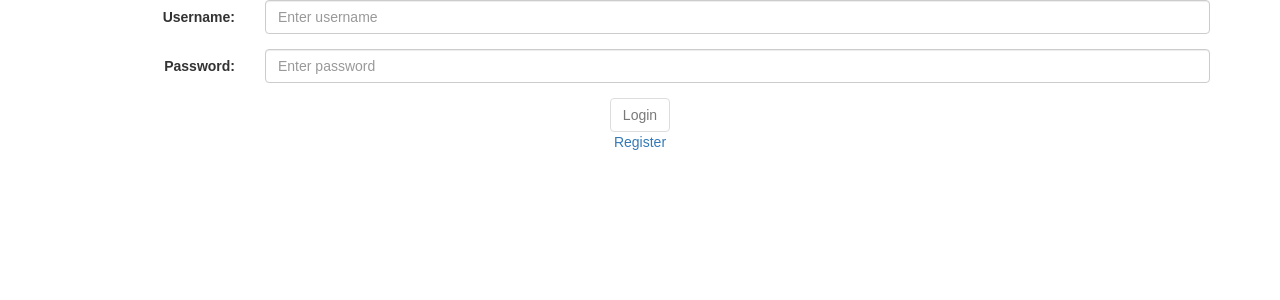
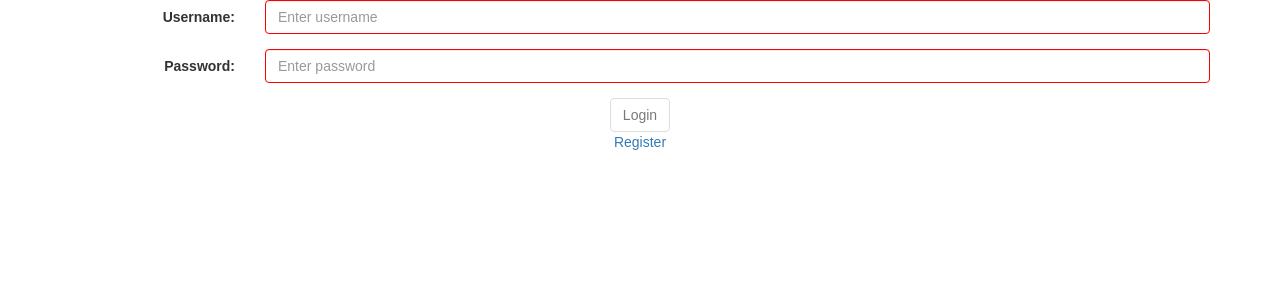
Before and after one commit to gilosmichaelcodev/MERN-Exam, a React (Create React App) app in the folder client/: page /login in a window 1280 px wide. Shown: the top 300 px of the page. Built offline with nearby package versions, Linux system fonts and the light colour scheme.

Commit message:
add error state

```diff
--- a/client/src/Login.js
+++ b/client/src/Login.js
@@ -75,7 +75,7 @@ class Login extends Component {
             <label htmlFor="username" className="control-label col-sm-2">Username:</label>
             <div className="col-sm-10">
               <input type="text"
-                    className="form-control"
+                    className={this.setFieldState(this.state.username)}
                     name="username"
                     id="username"
                     onChange={this.handleChange}
@@ -87,7 +87,7 @@ class Login extends Component {
             <label htmlFor="password" className="control-label col-sm-2">Password:</label>
             <div className="col-sm-10">
               <input type="password"
-                      className="form-control"
+                      className={this.setFieldState(this.state.username)}
                       name="password"
                       id="password"
                       onChange={this.handleChange}
```
